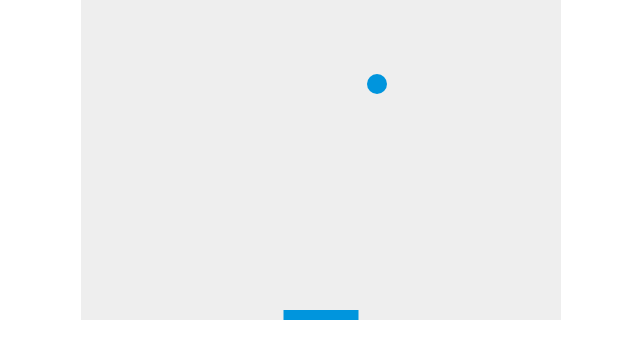
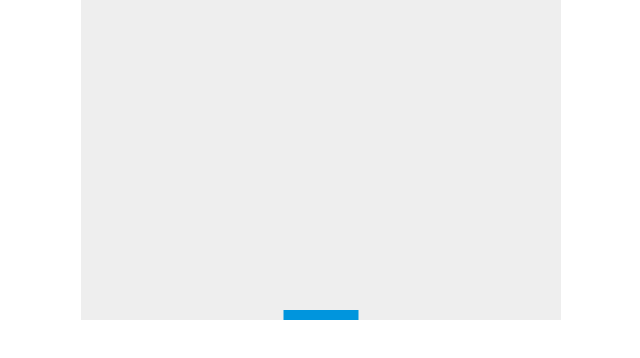
Before and after one commit to tonyjoblin/breakoutjs, a plain HTML site: page index.html in a window 1280 px wide. Shown: the full height of the page, 319-959 px from the left. Drawn offline with Linux system fonts and the light colour scheme.

Commit message:
Check for game over condition when the ball goes out.

```diff
--- a/index.html
+++ b/index.html
@@ -75,7 +75,7 @@
         }
 
         function ballHitBottomWall() {
-            return canvas.height < y + ballRadius;
+            return canvas.height < y;
         }
 
         function bounceBall() {
@@ -83,7 +83,7 @@
                 dx = -dx;
                 x += dx;
             }
-            if (ballHitTopWall() || ballHitBottomWall()) {
+            if (ballHitTopWall()) {
                 dy = -dy;
                 y += dy;
             }
@@ -119,11 +119,19 @@
             }
         }
 
+        function checkGameOver() {
+            if (ballHitBottomWall()) {
+                alert("GAME OVER");
+                document.location.reload();
+            }
+        }
+
         function draw() {
             clearCanvas();
             moveBall();
             bounceBall();
             drawBall(x, y);
+            checkGameOver();
             movePaddle();
             drawPaddle();
         }
```
